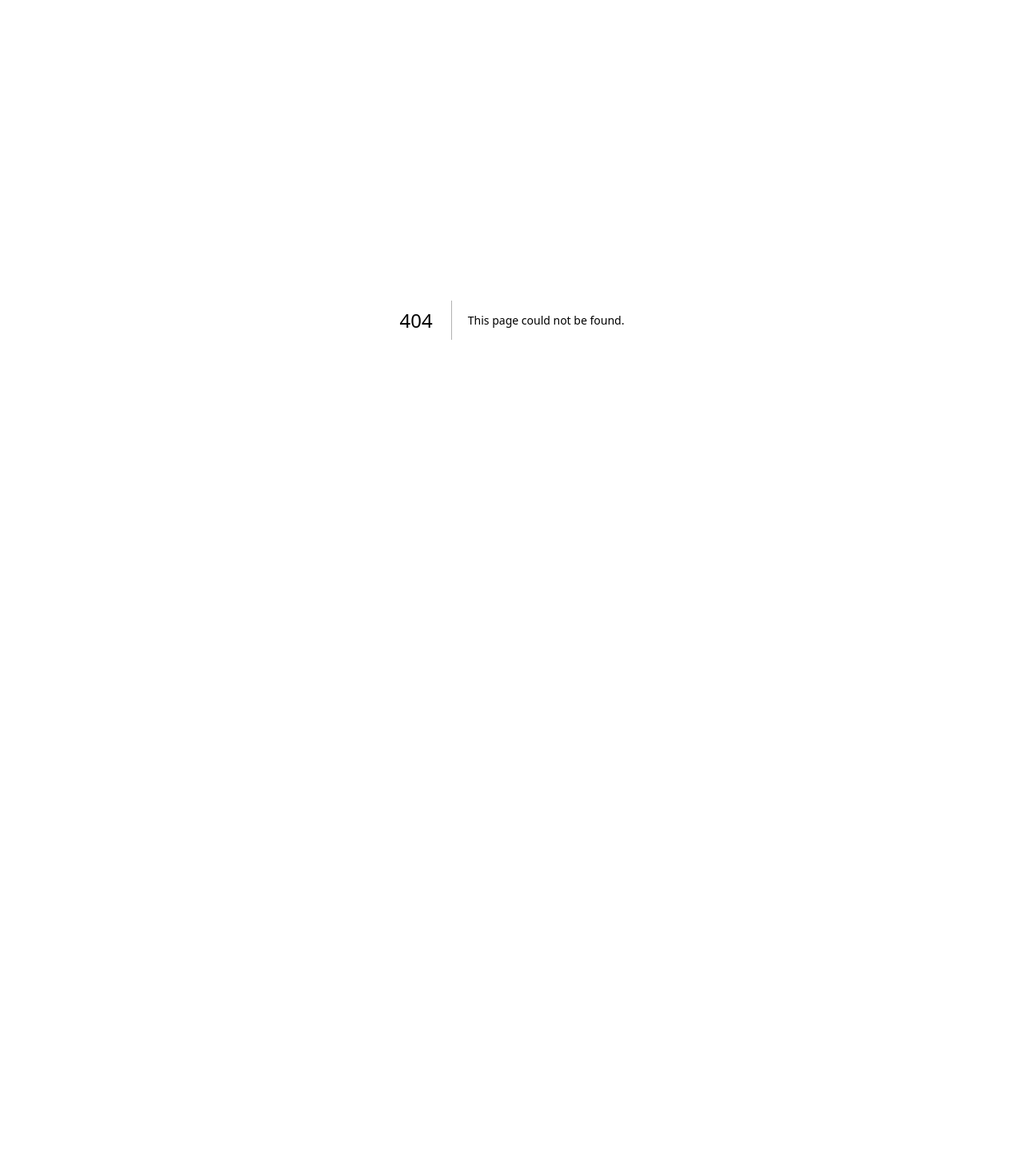
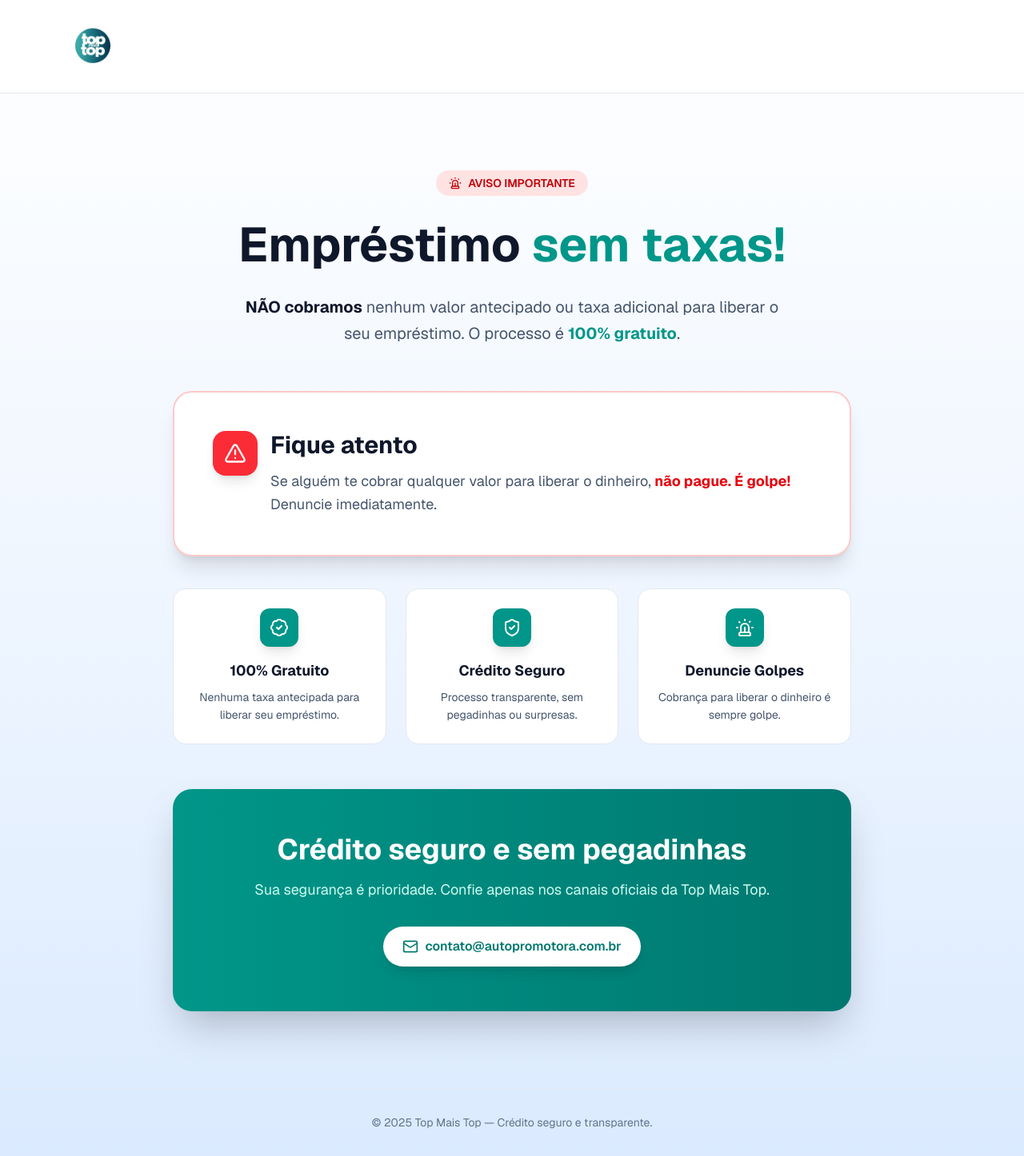
Before and after one commit to paullosergio/TopMaisFrontend, a Next.js app: page /emprestimo-sem-taxas in a window 1280 px wide. Before the commit this address had no page. Shown: the whole page at 80% size. Before the commit the page ends 800 px from the top, so only its background shows below. Built offline with nearby package versions, Linux system fonts and the light colour scheme.

Commit message:
feat: create educational landing page regarding no-fee loan safety and scam prevention

```diff
--- /dev/null
+++ b/app/emprestimo-sem-taxas/page.js
@@ -0,0 +1,113 @@
+'use client'
+
+import { AlertTriangle, BadgeCheck, Mail, ShieldCheck, Siren } from 'lucide-react'
+import Image from 'next/image'
+
+export default function EmprestimoSemTaxas() {
+  return (
+    <div className="min-h-screen bg-gradient-to-b from-white via-blue-50 to-blue-100">
+      {/* Header */}
+      <header className="w-full bg-white/70 backdrop-blur-md border-b border-slate-200">
+        <div className="max-w-6xl mx-auto px-6 py-4 flex items-center justify-between">
+          <Image
+            src="/icon.png"
+            alt="Top Mais Top"
+            width={56}
+            height={56}
+            className="object-contain"
+          />
+        </div>
+      </header>
+
+      <main className="max-w-4xl mx-auto px-6 py-16 md:py-24">
+        {/* Aviso principal */}
+        <section className="text-center mb-14">
+          <span className="inline-flex items-center gap-2 px-4 py-1.5 mb-6 rounded-full bg-red-100 text-red-700 font-semibold text-sm">
+            <Siren className="w-4 h-4" />
+            AVISO IMPORTANTE
+          </span>
+
+          <h1 className="text-4xl md:text-6xl font-bold text-slate-900 mb-6 leading-tight">
+            Empréstimo <span className="text-teal-600">sem taxas!</span>
+          </h1>
+
+          <p className="text-lg md:text-xl text-slate-600 max-w-2xl mx-auto leading-relaxed">
+            <strong className="text-slate-900">NÃO cobramos</strong> nenhum valor antecipado ou taxa
+            adicional para liberar o seu empréstimo. O processo é{' '}
+            <strong className="text-teal-600">100% gratuito</strong>.
+          </p>
+        </section>
+
+        {/* Alerta de golpe */}
+        <section className="bg-white rounded-3xl border-2 border-red-200 shadow-xl p-8 md:p-12 mb-10">
+          <div className="flex flex-col sm:flex-row items-center sm:items-start gap-4 text-center sm:text-left">
+            <div className="w-14 h-14 bg-red-500 rounded-2xl flex items-center justify-center flex-shrink-0 shadow-lg">
+              <AlertTriangle className="w-7 h-7 text-white" />
+            </div>
+            <div>
+              <h2 className="text-2xl md:text-3xl font-bold text-slate-900 mb-3">Fique atento</h2>
+              <p className="text-lg text-slate-600 leading-relaxed">
+                Se alguém te cobrar qualquer valor para liberar o dinheiro,{' '}
+                <strong className="text-red-600">não pague. É golpe!</strong> Denuncie
+                imediatamente.
+              </p>
+            </div>
+          </div>
+        </section>
+
+        {/* Garantias */}
+        <section className="grid sm:grid-cols-3 gap-6 mb-14">
+          {[
+            {
+              icon: BadgeCheck,
+              title: '100% Gratuito',
+              desc: 'Nenhuma taxa antecipada para liberar seu empréstimo.',
+            },
+            {
+              icon: ShieldCheck,
+              title: 'Crédito Seguro',
+              desc: 'Processo transparente, sem pegadinhas ou surpresas.',
+            },
+            {
+              icon: Siren,
+              title: 'Denuncie Golpes',
+              desc: 'Cobrança para liberar o dinheiro é sempre golpe.',
+            },
+          ].map(item => (
+            <div
+              key={item.title}
+              className="bg-white rounded-2xl p-6 border border-slate-200 hover:border-teal-400 hover:shadow-lg transition-all duration-300 hover:-translate-y-1 text-center"
+            >
+              <div className="w-12 h-12 bg-teal-600 rounded-xl flex items-center justify-center mx-auto mb-4 shadow-lg">
+                <item.icon className="w-6 h-6 text-white" />
+              </div>
+              <h3 className="text-lg font-bold text-slate-900 mb-2">{item.title}</h3>
+              <p className="text-sm text-slate-600 leading-relaxed">{item.desc}</p>
+            </div>
+          ))}
+        </section>
+
+        {/* CTA */}
+        <section className="bg-gradient-to-r from-teal-600 to-teal-700 rounded-3xl p-10 md:p-14 text-center shadow-2xl">
+          <h2 className="text-3xl md:text-4xl font-bold text-white mb-4">
+            Crédito seguro e sem pegadinhas
+          </h2>
+          <p className="text-teal-100 text-lg max-w-2xl mx-auto mb-8">
+            Sua segurança é prioridade. Confie apenas nos canais oficiais da Top Mais Top.
+          </p>
+          <a
+            href="mailto:contato@autopromotora.com.br"
+            className="inline-flex items-center gap-2 px-6 py-3 rounded-full bg-white text-teal-700 font-semibold shadow-lg hover:bg-teal-50 transition-colors duration-300"
+          >
+            <Mail className="w-5 h-5" />
+            contato@autopromotora.com.br
+          </a>
+        </section>
+      </main>
+
+      <footer className="border-t border-slate-200 py-8 text-center text-sm text-slate-500">
+        © {new Date().getFullYear()} Top Mais Top — Crédito seguro e transparente.
+      </footer>
+    </div>
+  )
+}
```
